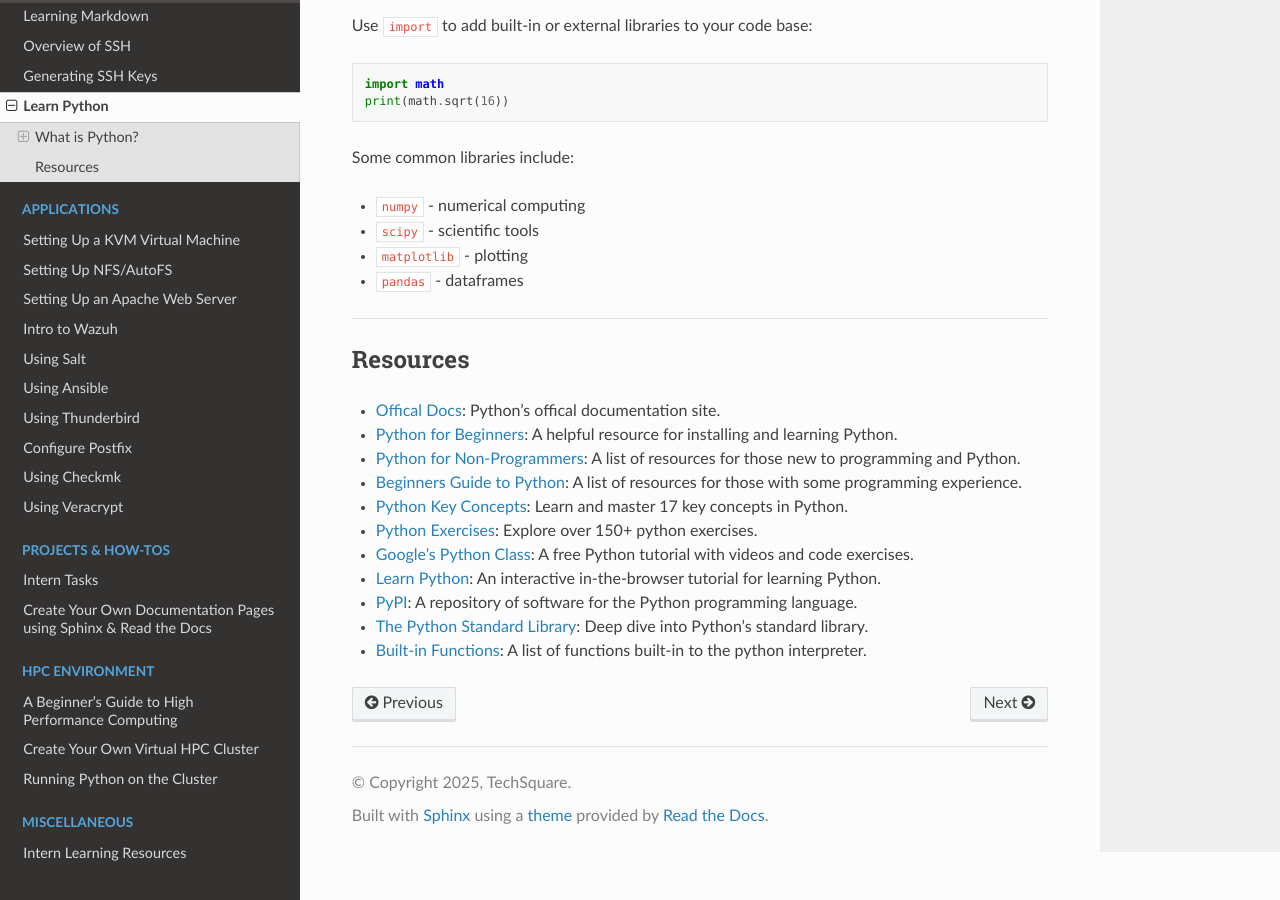
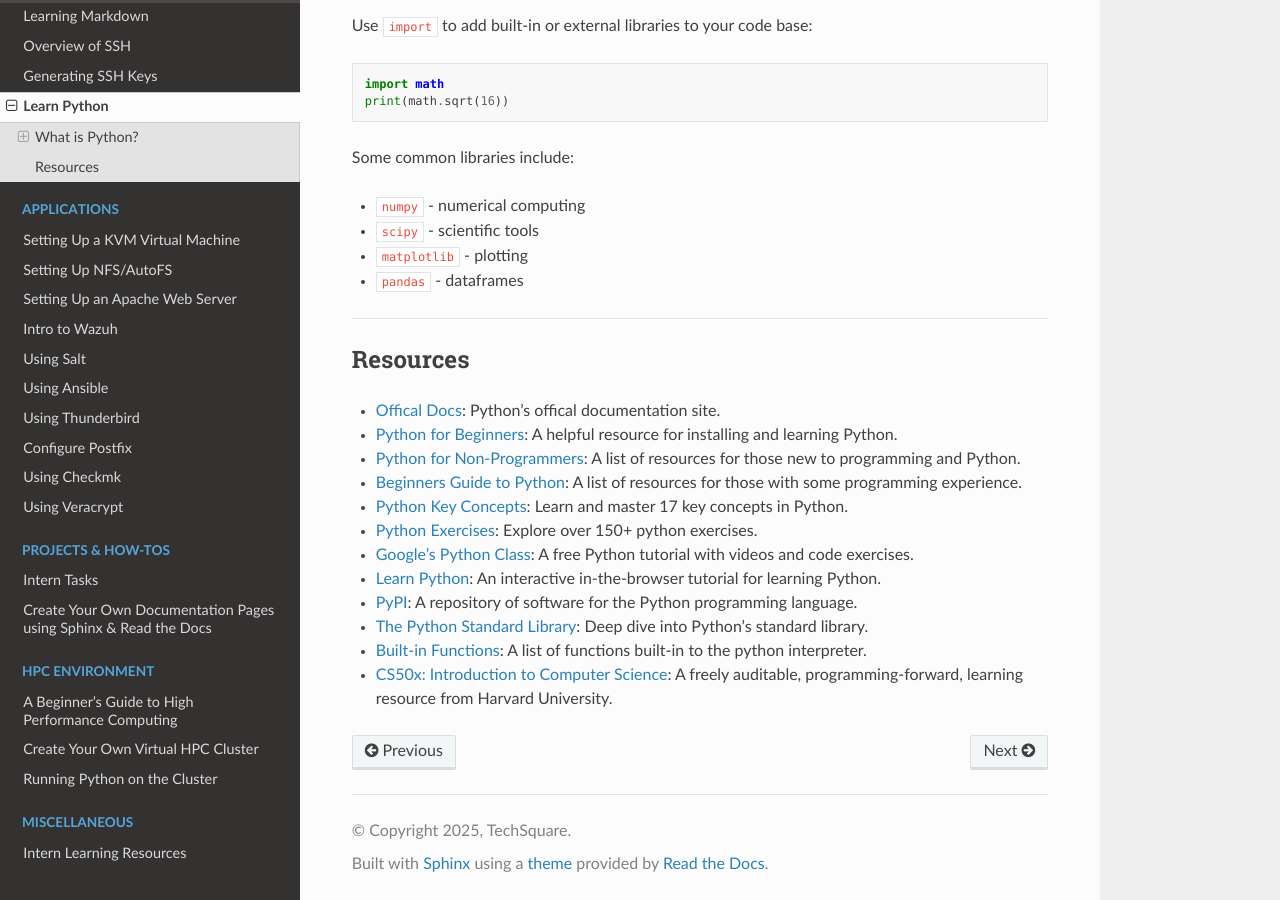
Before and after one commit to TechSquareInc/intern-playbook, a Sphinx documentation site: the page built from docs/source/core-tools/learn-python.md, in a window 1280 px wide and 900 px high, scrolled down 3250 px. Built offline with Sphinx 7.4.7 and the Read the Docs theme 3.1.0, drawn with Linux system fonts in a browser that asks for light colours.

Commit message:
add cs resource

```diff
--- a/docs/source/core-tools/learn-python.md
+++ b/docs/source/core-tools/learn-python.md
@@ -138,3 +138,4 @@ Some common libraries include:
 - [PyPI](https://pypi.org/): A repository of software for the Python programming language.
 - [The Python Standard Library](https://docs.python.org/3/library/index.html): Deep dive into Python's standard library.
 - [Built-in Functions](https://docs.python.org/3/library/functions.html): A list of functions built-in to the python interpreter.
+- [CS50x: Introduction to Computer Science](https://pll.harvard.edu/course/cs50-introduction-computer-science): A freely auditable, programming-forward, learning resource from Harvard University.
```
